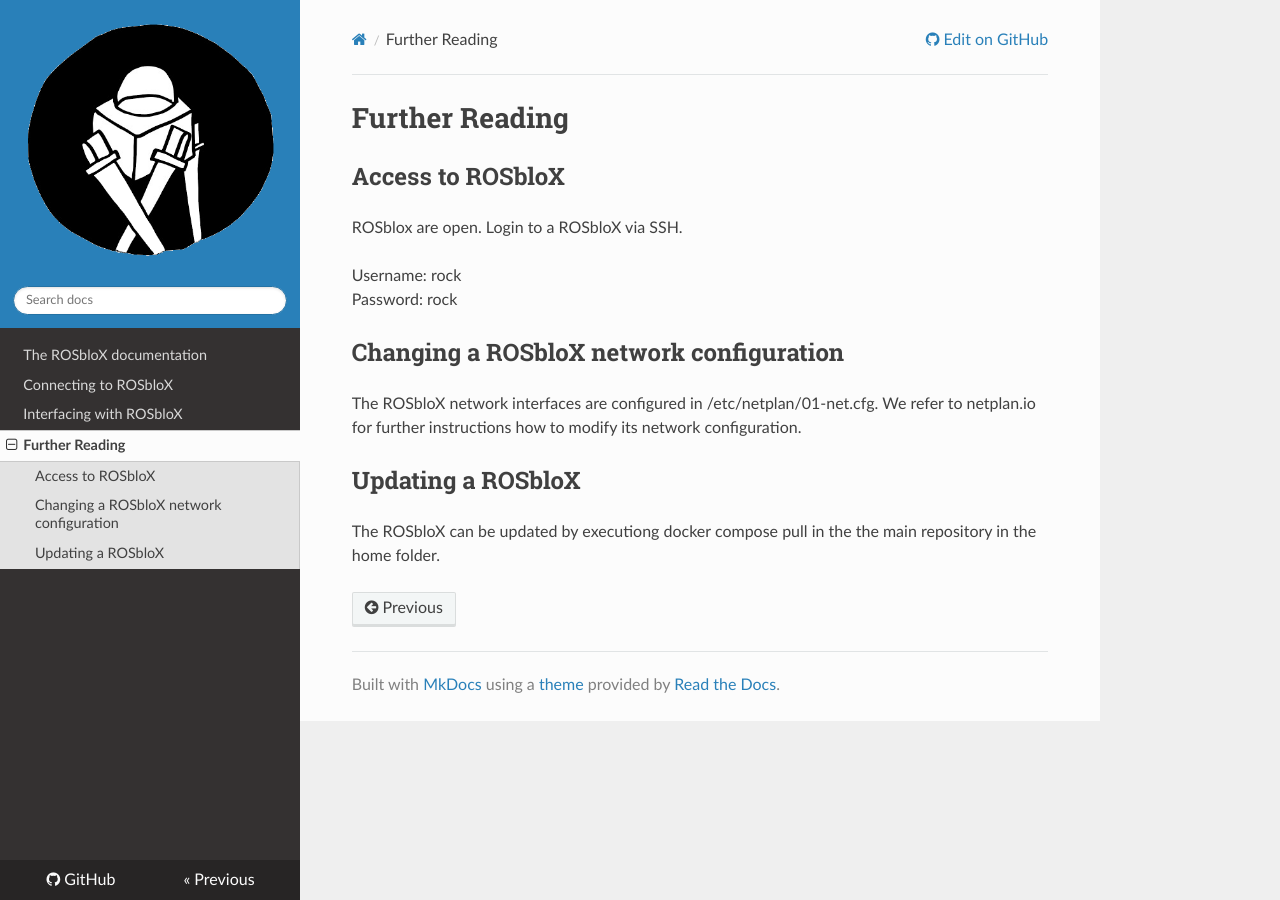
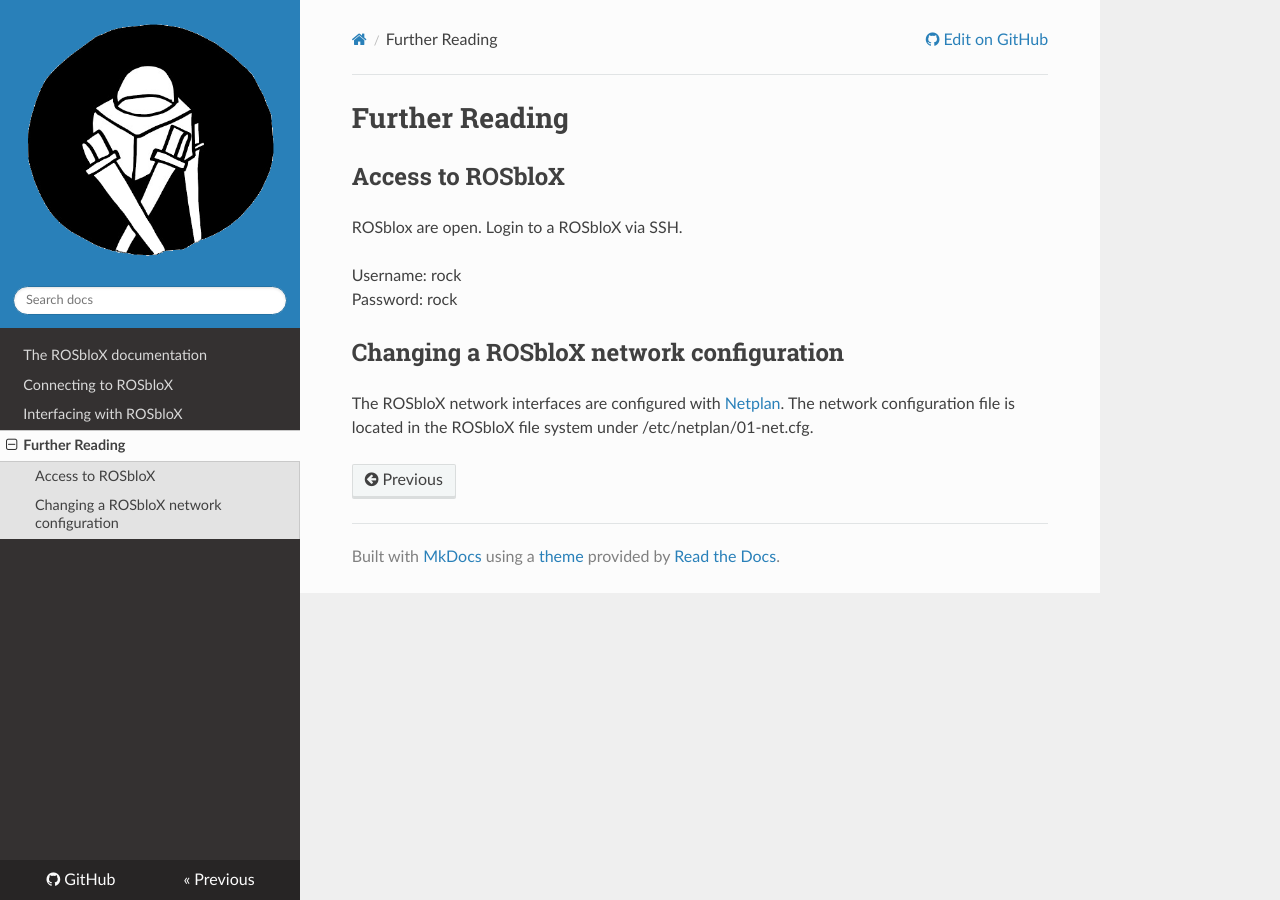
Before and after one commit to rosblox/rosblox.github.io, an MkDocs documentation site: the page built from docs/background.md, in a window 1280 px wide. Built offline with MkDocs 1.6.1, drawn with Linux system fonts in a browser that asks for light colours; nearby versions of some CDN libraries.

Commit message:
Update docs.

```diff
--- a/docs/background.md
+++ b/docs/background.md
@@ -9,9 +9,4 @@
 
 ## Changing a ROSbloX network configuration
 
-The ROSbloX network interfaces are configured in /etc/netplan/01-net.cfg.
-We refer to netplan.io for further instructions how to modify its network configuration.
-
-## Updating a ROSbloX
-
-The ROSbloX can be updated by executiong docker compose pull in the the main repository in the home folder.
+The ROSbloX network interfaces are configured with [Netplan](https://netplan.io/). The network configuration file is located in the ROSbloX file system under /etc/netplan/01-net.cfg.
```
Also changed, not shown: docs/connection.md (+1 -1 lines), docs/index.md (+3 -2 lines).
